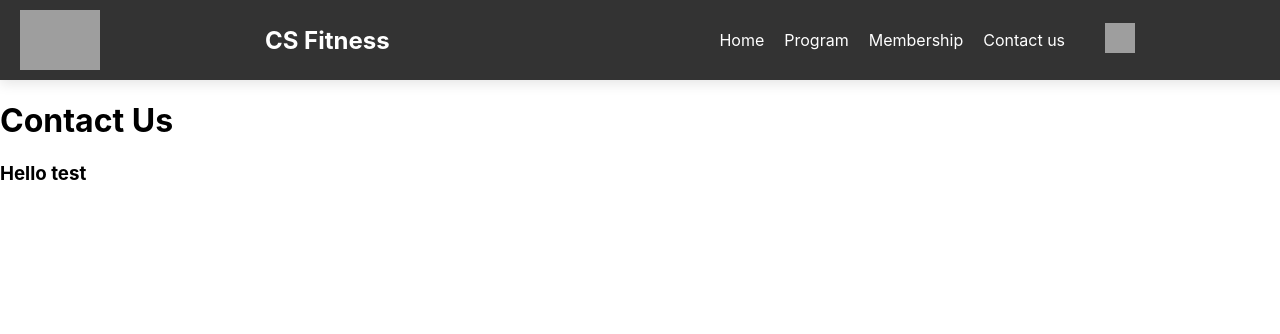
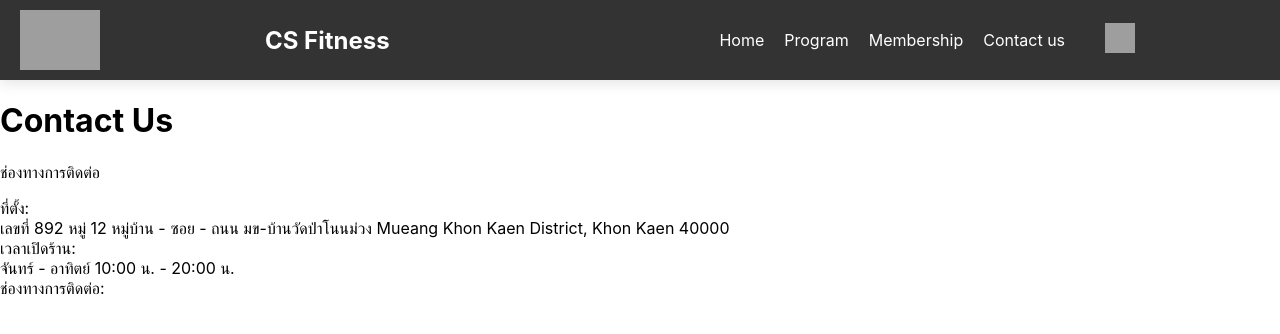
Before and after one commit to theeraphatKKU/Fitness-Project-FE, a React (Create React App) app: page /contact-us in a window 1280 px wide. Shown: the top 334 px of the page. Built offline with nearby package versions, Linux system fonts and the light colour scheme; grey boxes are pictures that could not be loaded.

Commit message:
add contactInfo

```diff
--- a/src/pages/ContactUs.css
+++ b/src/pages/ContactUs.css
@@ -0,0 +1,11 @@
+.contactUs-container{
+    flex: 1 1;
+    font-size: 32px;
+    font-family: 'Inria Serif', serif;
+    font-weight: 300;
+    color: black;
+    background: #EEEEEE;
+    padding: 40px;
+    margin-right: 20px;
+    text-align: center;
+}
--- a/src/pages/ContactUs.js
+++ b/src/pages/ContactUs.js
@@ -3,26 +3,27 @@ import React from 'react';
 
 const ContactUs = () => {
   return (
-    <div className="contactus-container">
-      <h1>Contact Us</h1>
-      <h3>Hello test</h3>
-      {/* <p>Have questions? Get in touch with us!</p>
-      <form className="contact-form">
-        <div>
-          <label htmlFor="name">Name:</label>
-          <input type="text" id="name" name="name" />
+
+    <div className="contactUs-container">
+      <h1 className="contact-title">Contact Us</h1>
+      <p className="contact-subtitle">ช่องทางการติดต่อ</p>
+      <section className="contact-info">
+        <div className="contact-details">
+          <div className="contact-label">ที่ตั้ง:</div>
+          <div className="contact-text">
+            เลขที่ 892 หมู่ 12 หมู่บ้าน - ซอย - ถนน มข-บ้านวัดป่าโนนม่วง Mueang Khon Kaen District, Khon Kaen 40000
+          </div>
         </div>
-        <div>
-          <label htmlFor="email">Email:</label>
-          <input type="email" id="email" name="email" />
+        <div className="contact-details">
+          <div className="contact-label">เวลาเปิดร้าน:</div>
+          <div className="contact-text">จันทร์ - อาทิตย์ 10:00 น. - 20:00 น.</div>
         </div>
-        <div>
-          <label htmlFor="message">Message:</label>
-          <textarea id="message" name="message"></textarea>
+        <div className="contact-details">
+          <div className="contact-label">ช่องทางการติดต่อ:</div>
         </div>
-        <button type="submit">Send</button>
-      </form> */}
+      </section>
     </div>
+
   );
 };
 
```
